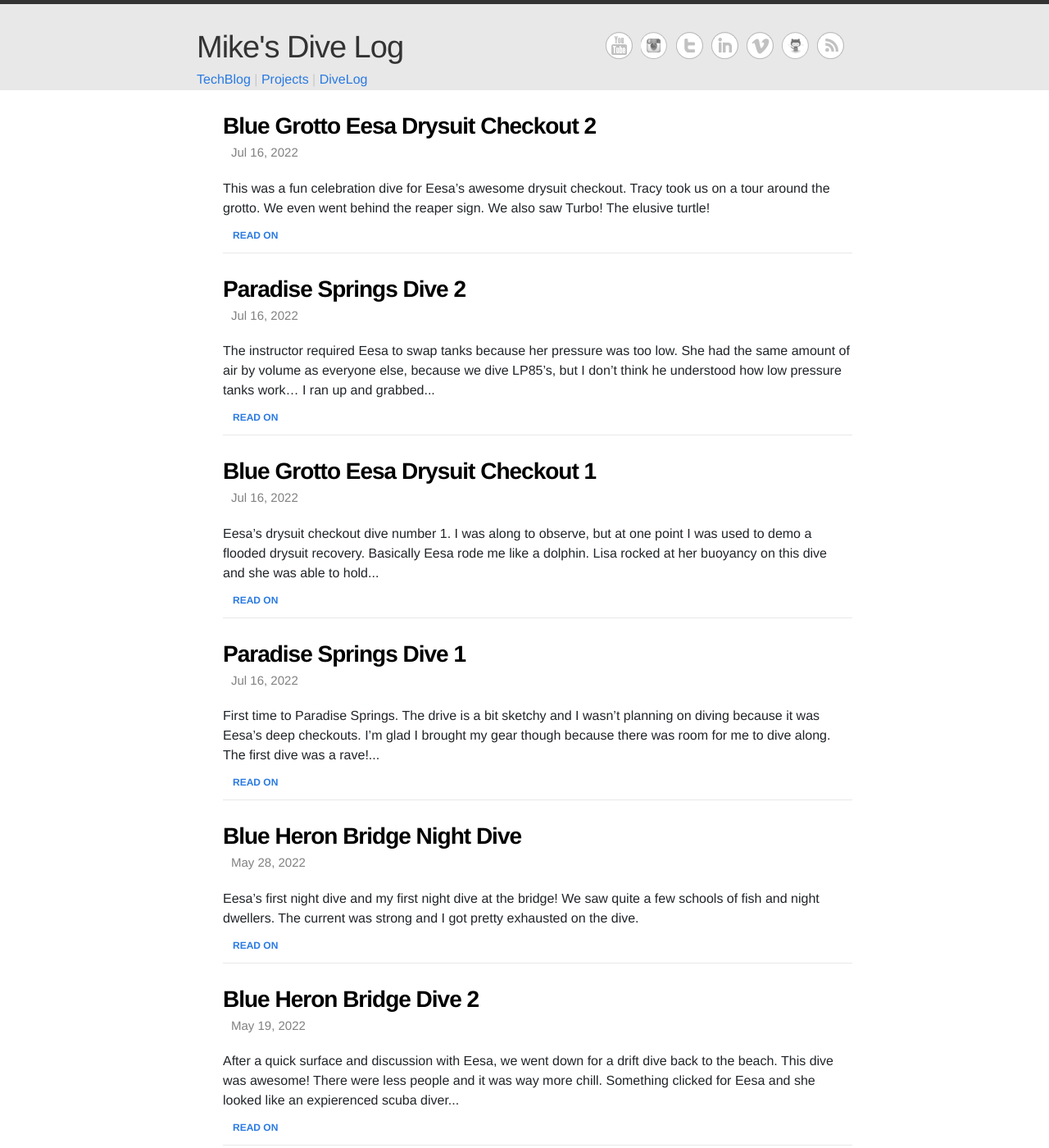
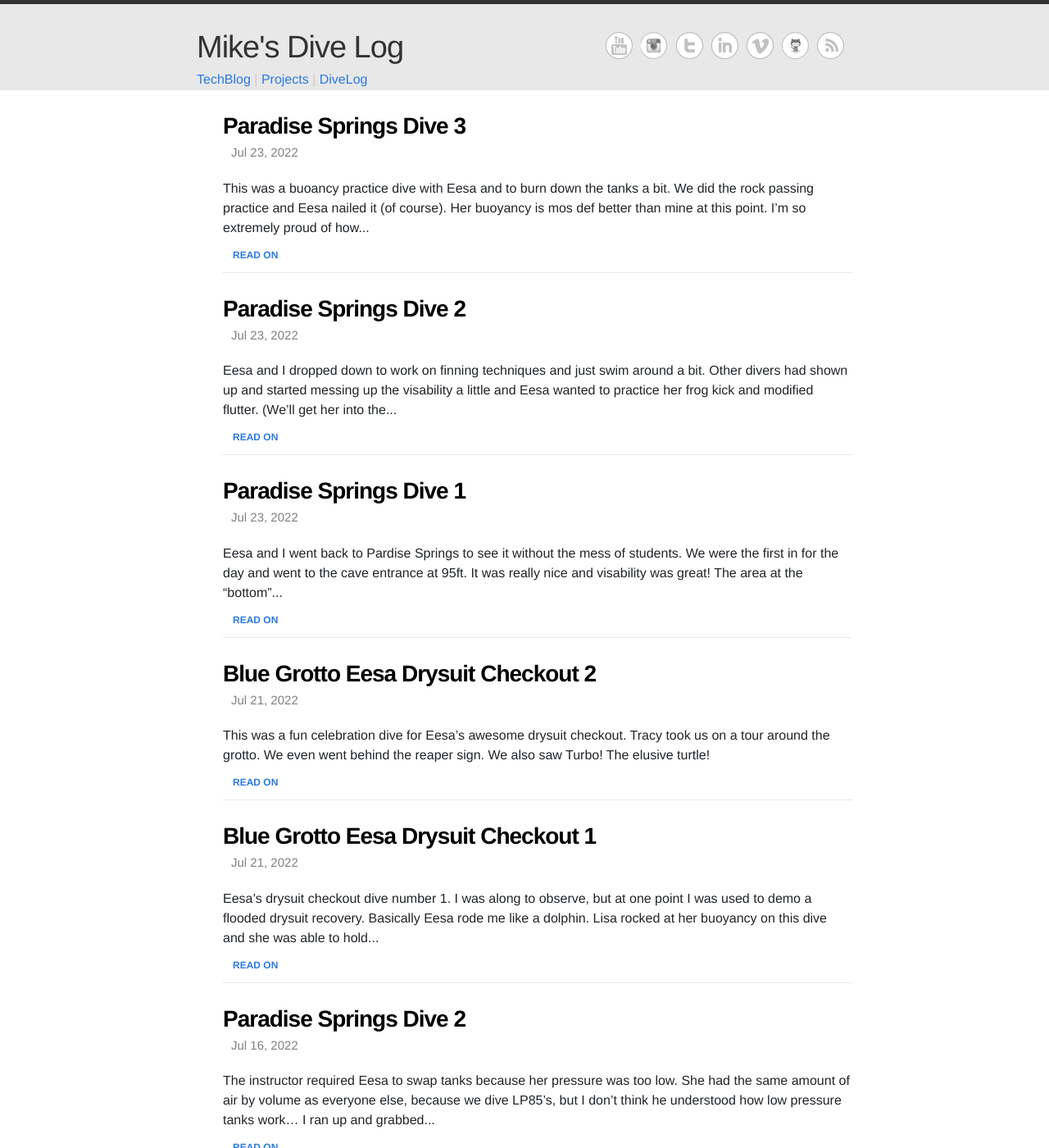
Before and after one commit to parabuzzle/divelog, a Jekyll site: the page built from index.html, in a window 1280 px wide and 1400 px high. Shown: the whole window at 82% size. Built offline with Jekyll 4.4.1, drawn with Linux system fonts in a browser that asks for light colours; the list of posts is cut into pages by our own code; some of the changed text lies outside the part shown.

Commit message:
catch up the logbook

```diff
--- a/_posts/2022-07-21-blue-grotto1.md
+++ b/_posts/2022-07-21-blue-grotto1.md
@@ -1,7 +1,7 @@
 ---
 layout: post
 title:  "Blue Grotto Eesa Drysuit Checkout 1"
-date:   2022-07-16 12:00:00
+date:   2022-07-21 12:00:00
 author: Mike Heijmans
 categories: open-water
 divelog:
--- a/_posts/2022-07-21-blue-grotto2.md
+++ b/_posts/2022-07-21-blue-grotto2.md
@@ -1,7 +1,7 @@
 ---
 layout: post
 title:  "Blue Grotto Eesa Drysuit Checkout 2"
-date:   2022-07-16 13:00:00
+date:   2022-07-21 13:00:00
 author: Mike Heijmans
 categories: open-water
 divelog:
--- /dev/null
+++ b/_posts/2022-07-23-paradise-springs1.md
@@ -0,0 +1,26 @@
+---
+layout: post
+title:  "Paradise Springs Dive 1"
+date:   2022-07-23 12:00:00
+author: Mike Heijmans
+categories: open-water
+divelog:
+  location: Paradise Springs
+  depth: 95 # must be in feet
+  bottom_time: 29 # must be a number in minutes
+  gas: EAN 32%
+  visibility: 30
+  water_temp: 72
+  stops:
+    - depth: 15
+      time: 3
+      reason: safety stop
+  team:
+    - Mike Heijmans
+    - Eesa Heijmans
+
+---
+
+Eesa and I went back to Pardise Springs to see it without the mess of students. We were the first in for the day and went to the cave entrance at 95ft. It was really nice and visability was great!
+
+The area at the "bottom" is a big bowl shape and Eesa was having a grand time just poking around all the nooks and crannies. Her buoancy is starting to get quite good and she may be better with it than me at this point.
--- /dev/null
+++ b/_posts/2022-07-23-paradise-springs2.md
@@ -0,0 +1,28 @@
+---
+layout: post
+title:  "Paradise Springs Dive 2"
+date:   2022-07-23 13:00:00
+author: Mike Heijmans
+categories: open-water
+divelog:
+  location: Paradise Springs
+  depth: 77 # must be in feet
+  bottom_time: 21 # must be a number in minutes
+  gas: EAN 32%
+  visibility: 20
+  water_temp: 72
+  stops:
+    - depth: 15
+      time: 3
+      reason: safety stop
+  team:
+    - Mike Heijmans
+    - Eesa Heijmans
+
+---
+
+Eesa and I dropped down to work on finning techniques and just swim around a bit.
+
+Other divers had shown up and started messing up the visability a little and Eesa wanted to practice her frog kick and modified flutter. (We'll get her into the caves eventually).
+
+Overall, Eesa is starting to show me up a bit in her skills and technique and I'm loving it!
--- /dev/null
+++ b/_posts/2022-07-23-paradise-springs3.md
@@ -0,0 +1,26 @@
+---
+layout: post
+title:  "Paradise Springs Dive 3"
+date:   2022-07-23 14:00:00
+author: Mike Heijmans
+categories: open-water
+divelog:
+  location: Paradise Springs
+  depth: 42 # must be in feet
+  bottom_time: 21 # must be a number in minutes
+  gas: EAN 32%
+  visibility: 30
+  water_temp: 72
+  stops:
+    - depth: 15
+      time: 3
+      reason: safety stop
+  team:
+    - Mike Heijmans
+    - Eesa Heijmans
+
+---
+
+This was a buoancy practice dive with Eesa and to burn down the tanks a bit. We did the rock passing practice and Eesa nailed it (of course). Her buoyancy is mos def better than mine at this point.
+
+I'm so extremely proud of how far she's come in the past few months.
```
